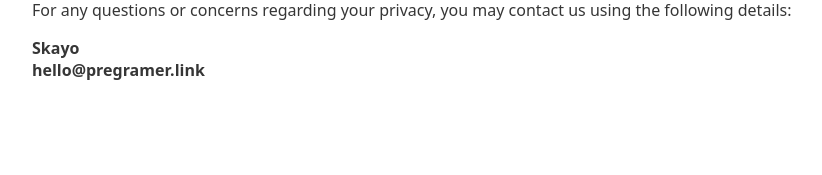
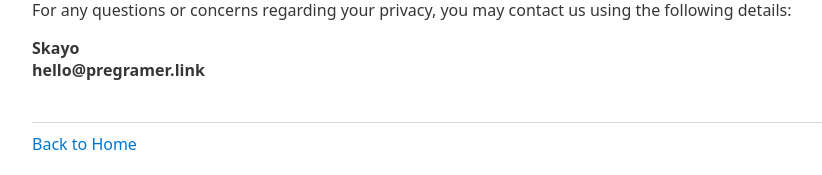
Before and after one commit to jonasgeiler/Pregramer, a PHP site: page /app/views/privacy.php in a window 1280 px wide. Shown: the part 2636-2811 px from the top of the page, without its empty margins (208-1030 px from the left). Before the commit the page ends 2716 px from the top, so only its background shows below. Run offline with PHP 8.4, Linux system fonts and the light colour scheme.

Commit message:
Improved footer

```diff
--- a/app/views/home.php
+++ b/app/views/home.php
@@ -147,7 +147,10 @@
 				</div>
 			</div>
 		</main>
+
 		<footer class="footer">
+			<span>Made with &#x2764; by <a href="https://skayo.dev" target="_blank">Skayo</a>
+			&bull;
 			<a href="/privacy">Privacy Policy</a>
 		</footer>
 
--- a/app/views/privacy.php
+++ b/app/views/privacy.php
@@ -14,6 +14,7 @@
 		<link rel="stylesheet" href="https://cdn.jsdelivr.net/npm/water.css@2/out/water.css">
 	</head>
 	<body>
+		<main>
 			<h3 class="branding">&#x1F5BC; Pregramer</h3>
 
 			<h2>Privacy Policy</h2>
@@ -58,5 +59,10 @@
 			<h3>Contact Us</h3>
 			<p>For any questions or concerns regarding your privacy, you may contact us using the following details: </p>
 			<p><b>Skayo<br />hello@pregramer.link</b></p>
+		</main>
+
+		<footer class="footer">
+			<a href="/">Back to Home</a>
+		</footer>
 	</body>
 </html>
```
Lines whose indentation alone changed are shown as unchanged.
